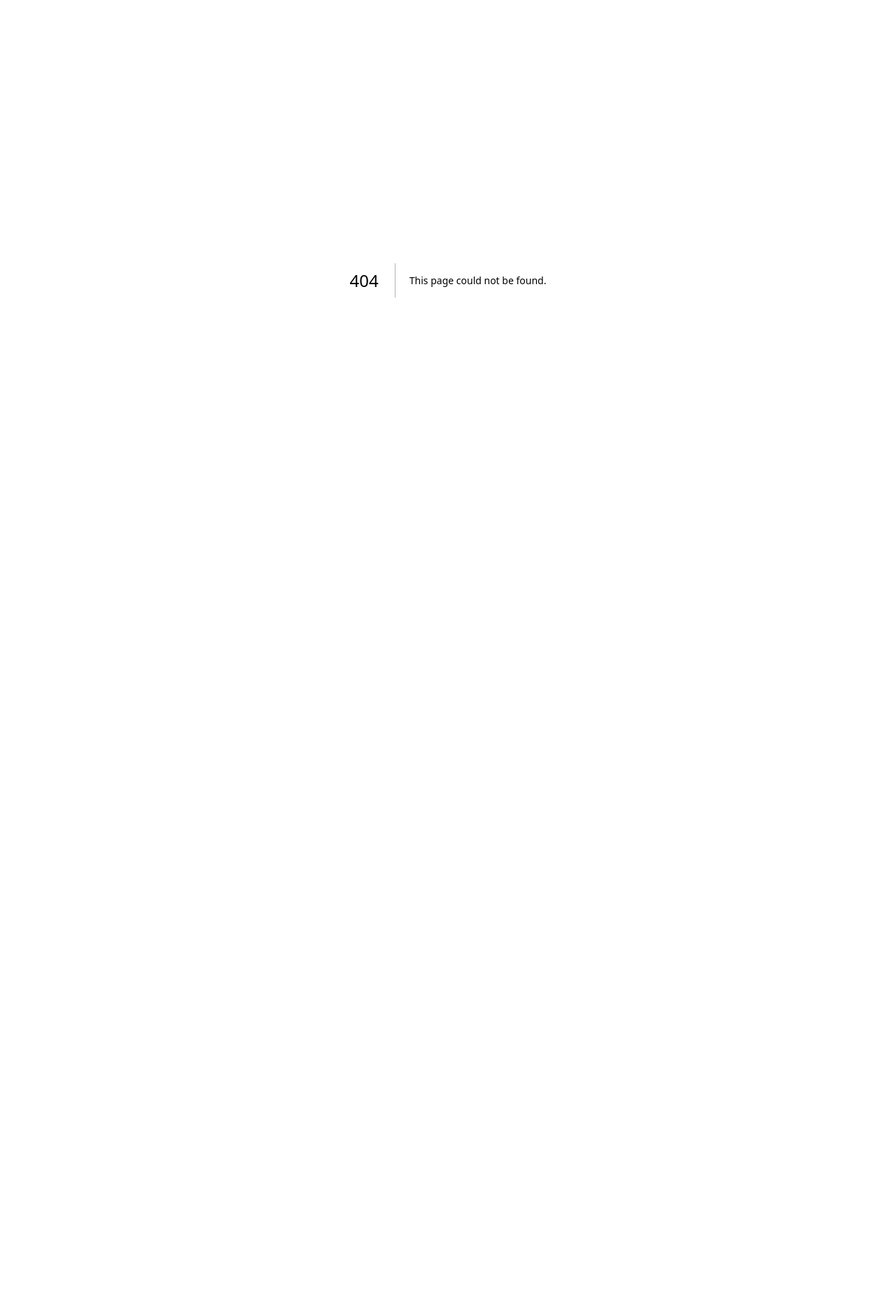
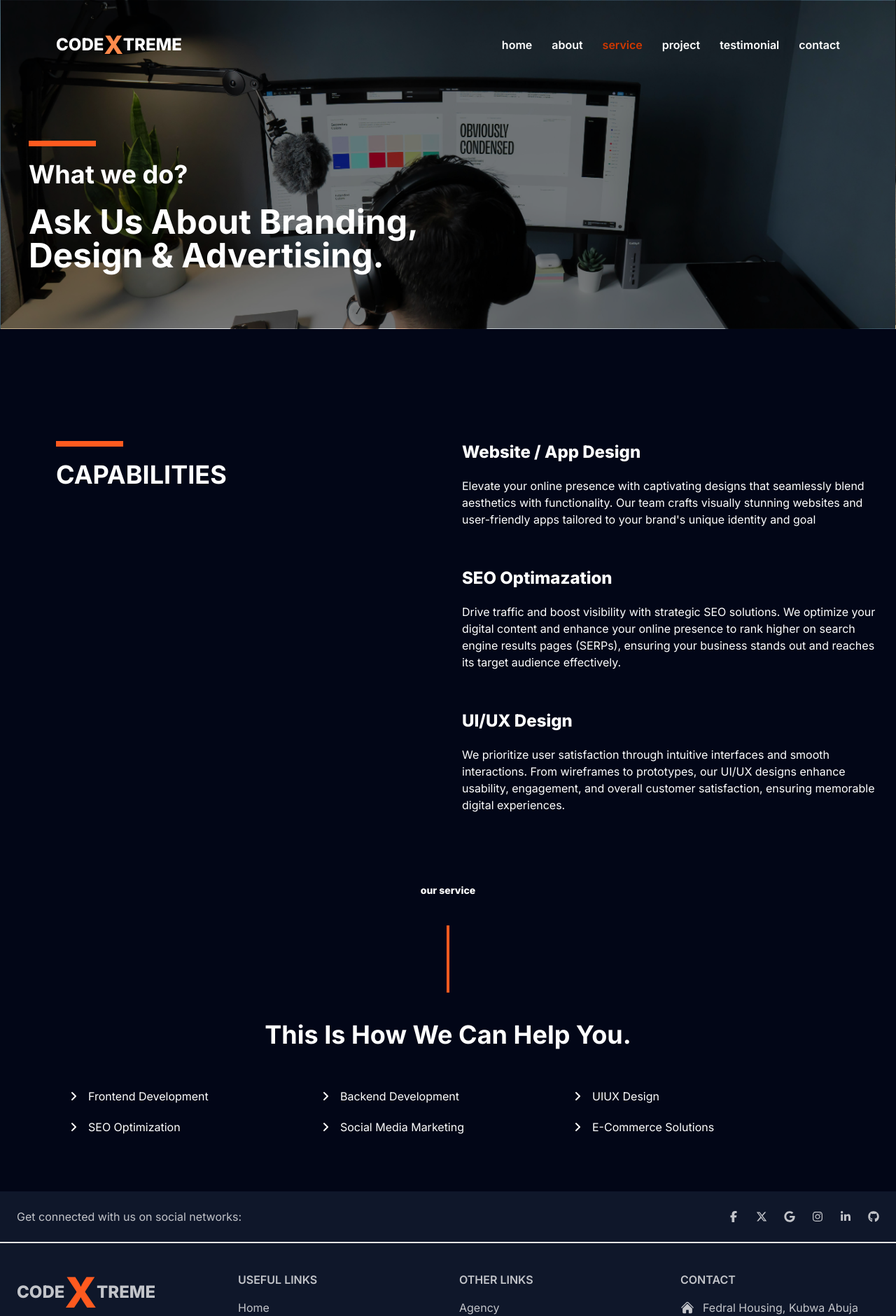
Before and after one commit to EbubeIreneaus/codXtreme, a Next.js app: page /service in a window 1280 px wide. Before the commit this address had no page. Shown: the top 1880 px of the page at 70% size. Before the commit the page ends 800 px from the top, so only its background shows below. Built offline with nearby package versions, Linux system fonts and the light colour scheme.

Commit message:
about service project worked on

```diff
--- /dev/null
+++ b/app/(index)/about/page.tsx
@@ -0,0 +1,30 @@
+import Aboutus from "@/app/_components/agency/Aboutus";
+import Capabilities from "@/app/_components/agency/Capabilities";
+import HeadingTxt from "@/app/_components/agency/HeadingTxt";
+import Link from "next/link";
+import { Button } from "primereact/button";
+import React from "react";
+
+function Service() {
+  return (
+    <div className="bg-slate-950 text-white">
+      <div
+        className="w-full bg-[url('/img/agencybg.jpg')] bg-cover bg-fixed bg-center relative text-white
+      before:absolute before:w-full before:h-full before:left-0 before:top-0 before:bg-black/50 border border-transparent"
+      >
+        <div className=" w-full relative md:px-10 px-7 mt-[120px] z-[30] py-20">
+          <div className="max-w-xl ">
+            <HeadingTxt text="What we are" /> <br />
+            <h2 className="text-5xl font-bold ">
+              We’re A Digital Design & Branding Agency.
+            </h2>
+          </div>
+        </div>
+      </div>
+
+      <Aboutus />
+    </div>
+  );
+}
+
+export default Service;
--- /dev/null
+++ b/app/(index)/layout.tsx
@@ -0,0 +1,42 @@
+import type { Metadata } from "next";
+import React from 'react'
+import { Inter } from "next/font/google";
+import '@fortawesome/fontawesome-free/css/all.min.css'
+import 'primereact/resources/themes/saga-blue/theme.css'; // Theme
+import 'primereact/resources/primereact.min.css'; // Core styles
+import 'primeicons/primeicons.css'; // Icons
+import { PrimeReactProvider } from 'primereact/api';
+import Tailwind from 'primereact/passthrough/tailwind';
+import "../globals.css"
+import Header from "../_components/agency/Header";
+import Footer from "../_components/agency/Footer";
+
+
+
+
+const inter = Inter({ subsets: ["latin"] });
+
+export const metadata: Metadata = {
+  title: "Agent",
+  description: "Generated by create next app",
+};
+
+
+export default function RootLayout({ children }: Readonly<{ children: React.ReactNode; }>) {
+
+  return (
+    <PrimeReactProvider value={{ unstyled: true, pt: Tailwind }}>
+      <html lang="en">
+        <body
+          className={`${inter.className} `}
+        >
+
+            <Header />
+            {children}
+            <Footer />
+
+        </body>
+      </html>
+    </PrimeReactProvider>
+  );
+}
--- /dev/null
+++ b/app/(index)/service/page.tsx
@@ -0,0 +1,30 @@
+import Capabilities from "@/app/_components/agency/Capabilities";
+import HeadingTxt from "@/app/_components/agency/HeadingTxt";
+import Link from "next/link";
+import { Button } from "primereact/button";
+import React from "react";
+
+function Service(){
+
+    return (
+      <div className="bg-slate-950 text-white">
+        <div
+          className="w-full bg-[url('/img/agencybg.jpg')] bg-cover bg-fixed bg-center relative text-white
+      before:absolute before:w-full before:h-full before:left-0 before:top-0 before:bg-black/50 border border-transparent"
+        >
+          <div className=" w-full relative md:px-10 px-7 mt-[120px] z-[30] py-20">
+            <div className="max-w-xl ">
+              <HeadingTxt text="What we do?" /> <br />
+              <h2 className="text-5xl font-bold ">
+                Ask Us About Branding, Design & Advertising.
+              </h2>
+            </div>
+          </div>
+        </div>
+
+        <Capabilities />
+      </div>
+    );
+}
+
+export default Service
--- /dev/null
+++ b/app/(index)/works/page.tsx
@@ -0,0 +1,31 @@
+import Aboutus from "@/app/_components/agency/Aboutus";
+import Capabilities from "@/app/_components/agency/Capabilities";
+import HeadingTxt from "@/app/_components/agency/HeadingTxt";
+import LatestWork from "@/app/_components/agency/LatestWork";
+import Link from "next/link";
+import { Button } from "primereact/button";
+import React from "react";
+
+function Service() {
+  return (
+    <div className="bg-slate-950 text-white">
+      <div
+        className="w-full bg-[url('/img/agencybg.jpg')] bg-cover bg-fixed bg-center relative text-white
+      before:absolute before:w-full before:h-full before:left-0 before:top-0 before:bg-black/50 border border-transparent"
+      >
+        <div className=" w-full relative md:px-10 px-7 mt-[120px] z-[30] py-20">
+          <div className="max-w-xl ">
+            <HeadingTxt text="What We Did?" /> <br />
+            <h2 className="text-5xl font-bold ">
+              We Take Great Pride In Our Work.
+            </h2>
+          </div>
+        </div>
+      </div>
+
+      <LatestWork />
+    </div>
+  );
+}
+
+export default Service;
--- a/app/_components/agency/Aboutus.tsx
+++ b/app/_components/agency/Aboutus.tsx
@@ -6,7 +6,7 @@ import { Button } from "primereact/button";
 function Aboutus() {
   return (
     <div className="py-32">
-      <div className="mb-16 px-10 grid grid-cols-2">
+      <div className="mb-16 px-10 grid lg:grid-cols-2 gap-y-10">
         <HeadingTxt text="About us" />
         <div>
           <p>
@@ -50,11 +50,11 @@ function Aboutus() {
       </div>
 
       <div className="">
-        <div className="grid grid-cols-2 items-center">
+        <div className="grid lg:grid-cols-2 gap-y-7 px-5 lg:px-1 items-center">
           <img
             src="/img/about-ebube.jpg"
             alt="Okigwe Ebube Ireneaus image"
-            className="max-w-[500px] mx-auto"
+            className="lg:max-w-[500px] md:max-w-[300px] w-full mx-auto"
           />
           <div className="">
             <p className="font-bold text-lg">
--- a/app/_components/agency/Capabilities.tsx
+++ b/app/_components/agency/Capabilities.tsx
@@ -6,8 +6,8 @@ export default function Capabilities() {
   'social media marketing', 'e-commerce solutions']
   return (
     <div className="">
-      <div className="grid grid-cols-2 py-40 mb-20">
-        <div className="px-20 ">
+      <div className="grid lg:grid-cols-2 gap-y-10 py-40 pb-20">
+        <div className="lg:px-20 px-5 ">
           <HeadingTxt text="CAPABILITIES" />
         </div>
         <div>
@@ -56,7 +56,7 @@ export default function Capabilities() {
           <h2 className="text-4xl font-bold text-center">This Is How We Can Help You.</h2>
         </div>
         <div>
-            <ul className="grid grid-cols-3 gap-y-5 lg:w-[85%] mx-auto mb-20">
+            <ul className="grid lg:grid-cols-3 md:grid-cols-2 grid-cols-1 gap-y-5 lg:w-[85%] mx-auto pb-20 md:px-1 px-7">
               {
                 services.map(service => (
                   <li key={service} className="flex gap-4 items-center capitalize">
--- a/app/_components/agency/Footer.tsx
+++ b/app/_components/agency/Footer.tsx
@@ -142,7 +142,7 @@ function Footer() {
               </span>
               Fedral Housing, Kubwa Abuja
             </p>
-            <p className="mb-4 flex items-center justify-center md:justify-start">
+            <p className="mb-4 flex items-center justify-start">
               <span className="me-3 [&>svg]:h-5 [&>svg]:w-5">
                 <svg
                   xmlns="http://www.w3.org/2000/svg"
@@ -155,7 +155,7 @@ function Footer() {
               </span>
               info@codextreme.com
             </p>
-            <p className="mb-4 flex items-center justify-center md:justify-start">
+            <p className="mb-4 flex items-center justify-start">
               <span className="me-3 [&>svg]:h-5 [&>svg]:w-5">
                 <svg
                   xmlns="http://www.w3.org/2000/svg"
@@ -171,7 +171,7 @@ function Footer() {
               </span>
               + 234 806 198 2520
             </p>
-            <p className="flex items-center justify-center md:justify-start">
+            <p className="flex items-center justify-start">
               <span className="me-3 [&>svg]:h-5 [&>svg]:w-5">
                 <svg
                   xmlns="http://www.w3.org/2000/svg"
--- a/app/_components/agency/Header.tsx
+++ b/app/_components/agency/Header.tsx
@@ -14,9 +14,9 @@ function Header() {
   }
   const navLinks = [
     { title: "home", href: "/", icon: "" },
-    { title: "about", href: "/service", icon: "" },
+    { title: "about", href: "/about", icon: "" },
     { title: "service", href: "/service", icon: "" },
-    { title: "project", href: "/project", icon: "" },
+    { title: "project", href: "/works", icon: "" },
     { title: "testimonial", href: "/testimonial", icon: "" },
     { title: "contact", href: "/contact", icon: "" },
   ];
--- a/app/_components/agency/LatestWork.tsx
+++ b/app/_components/agency/LatestWork.tsx
@@ -28,9 +28,9 @@ function LatestWork() {
         <HeadingTxt text="Our Work" />
       </div>
 
-      <ul className="flex flex-wrap px-3 gap-3 w-fit mx-auto">
+      <ul className="flex flex-wrap px-3 gap-3 justify-center py-5">
         {works.map((work, index) => (
-          <li key={work.title} className="inline shadow-md  relative hover:-mt-5 transition-all ease-in-out duration-300">
+          <li key={work.title} className="inline shadow-md shadow-slate-200  relative hover:-mt-5 transition-all ease-in-out duration-300">
             <img
               src={`/img/work/${work.src}`}
               alt={work.title.toLowerCase()}
```
